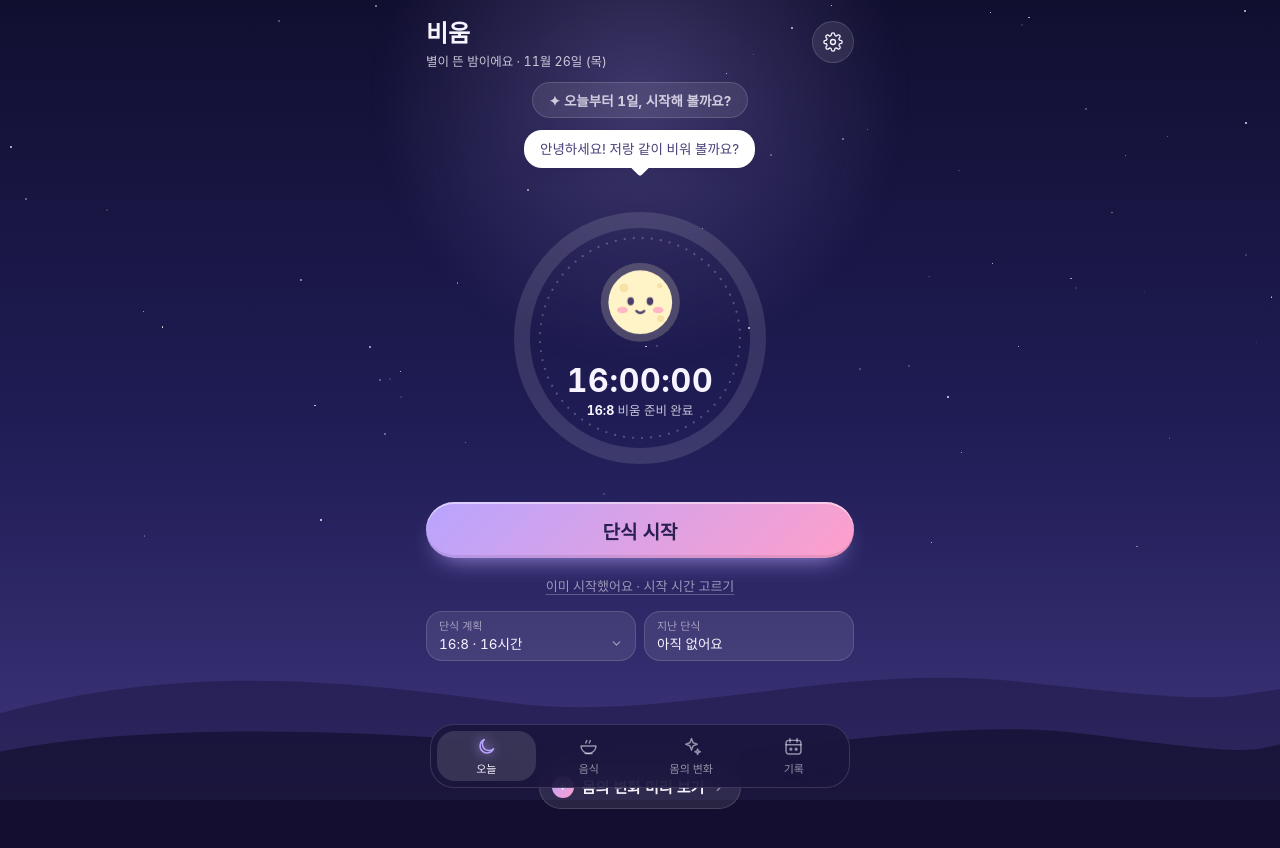
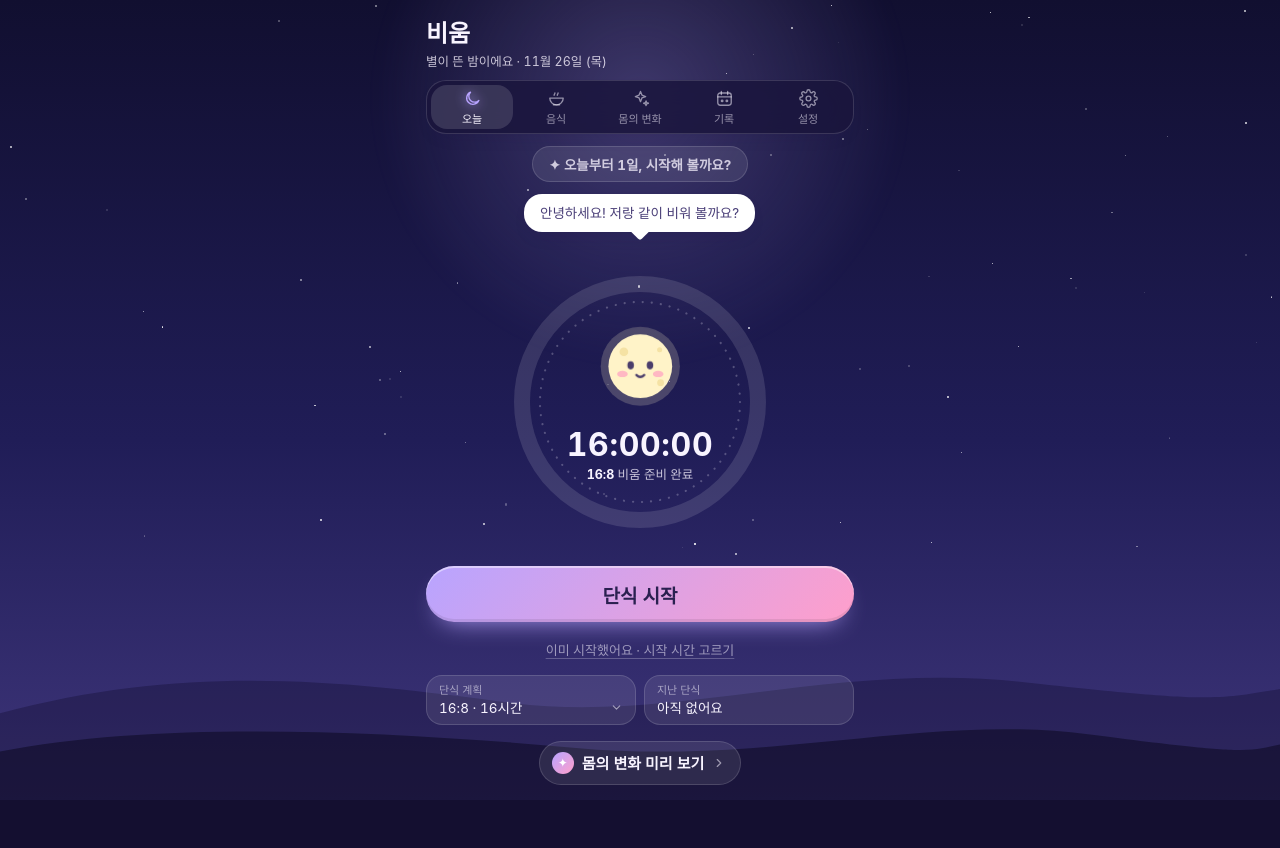
Before and after one commit to EnjuKIM/bium, a plain HTML site: page index.html in a window 1280 px wide. After the commit the page ends 813 px from the top, so only its background shows below. Drawn offline with Linux system fonts and the light colour scheme; a web font is replaced by a local one.

Commit message:
메뉴를 위쪽 고정으로, 설정 탭 추가, 몸의 변화는 자연스러운 위치로
Co-Authored-By: Claude Opus 5.5 <noreply@anthropic.com>

```diff
--- a/index.html
+++ b/index.html
@@ -71,7 +71,7 @@ input,textarea{ font:inherit; color:var(--ink); }
 @keyframes drift{ from{ transform:translateX(-30vw); } to{ transform:translateX(130vw); } }
 
 /* ── 뼈대 ───────────────────────── */
-.app{ max-width:460px; margin:0 auto; padding:calc(var(--sat) + 14px) 16px calc(var(--navh) + var(--sab) + 28px); }
+.app{ max-width:460px; margin:0 auto; padding:calc(var(--sat) + 14px) 16px calc(var(--sab) + 28px); }
 .top{ display:flex; align-items:center; justify-content:space-between; gap:12px; margin-bottom:6px; }
 .brand{ font-family:var(--serif); font-weight:700; font-size:24px; }
 .brand small{ font-family:var(--sans); font-weight:400; font-size:11px; letter-spacing:.02em; color:var(--ink3); margin-left:6px; }
@@ -127,7 +127,7 @@ input,textarea{ font:inherit; color:var(--ink); }
 .rc-sub b{ color:var(--ink); }
 
 #mainBtn{ margin-top:14px; }
-.stage-pill{ display:flex; align-items:center; gap:8px; margin:calc(var(--navh) + var(--sab) + 40px) auto 0; max-width:100%; padding:10px 14px 10px 12px; border-radius:999px; background:var(--glass2);
+.stage-pill{ display:flex; align-items:center; gap:8px; margin:16px auto 0; max-width:100%; padding:10px 14px 10px 12px; border-radius:999px; background:var(--glass2);
   border:1px solid var(--line); font-size:14px; color:var(--ink); -webkit-backdrop-filter:blur(12px); backdrop-filter:blur(12px); }
 .stage-pill .sp-dot{ width:22px; height:22px; flex:0 0 22px; border-radius:50%; display:grid; place-items:center; background:linear-gradient(135deg,var(--acc),var(--acc2)); color:#fff; font-size:12px; }
 .stage-pill b{ font-family:var(--serif); font-weight:700; font-size:15px; }
@@ -276,11 +276,13 @@ input,textarea{ font:inherit; color:var(--ink); }
 .w-chip{ display:flex; align-items:center; gap:6px; padding:5px 6px 5px 10px; border-radius:999px; background:var(--soft); font-size:12px; color:var(--ink2); }
 .w-chip button{ width:20px; height:20px; border-radius:50%; display:grid; place-items:center; color:var(--ink3); }
 
-/* ── 아래 메뉴 ───────────────────── */
-.nav{ position:fixed; left:50%; transform:translateX(-50%); bottom:calc(var(--sab) + 12px); width:min(calc(100% - 32px), 420px); height:var(--navh);
-  display:flex; padding:6px; gap:4px; border-radius:24px; background:var(--navbg); border:1px solid var(--line); -webkit-backdrop-filter:blur(20px) saturate(1.2); backdrop-filter:blur(20px) saturate(1.2); z-index:20; }
-.nav button{ flex:1 1 0; min-width:0; border-radius:18px; display:flex; flex-direction:column; align-items:center; justify-content:center; gap:3px; font-size:11px; color:var(--ink3); transition:background .25s, color .25s; }
-.nav button svg{ width:21px; height:21px; }
+/* ── 위 메뉴 (스크롤해도 위에 붙어 있어요) ── */
+.nav{ position:sticky; top:calc(var(--sat) + 6px); margin:10px 0 4px; width:100%; height:54px;
+  display:flex; padding:4px; gap:2px; border-radius:20px; background:var(--navbg); border:1px solid var(--line); box-shadow:0 8px 22px -16px rgba(30,20,70,.45);
+  -webkit-backdrop-filter:blur(20px) saturate(1.2); backdrop-filter:blur(20px) saturate(1.2); z-index:20; }
+.nav button{ flex:1 1 0; min-width:0; border-radius:16px; display:flex; flex-direction:column; align-items:center; justify-content:center; gap:2px; font-size:11px; white-space:nowrap; color:var(--ink3); transition:background .25s, color .25s; }
+.nav button span{ overflow:hidden; text-overflow:ellipsis; max-width:100%; }
+.nav button svg{ width:19px; height:19px; flex:0 0 19px; }
 .nav button.on{ color:var(--ink); background:var(--soft2); }
 .nav button.on svg{ color:var(--acc); filter:drop-shadow(0 0 6px var(--acc)); }
 
@@ -329,7 +331,7 @@ input,textarea{ font:inherit; color:var(--ink); }
 .sw::after{ content:''; position:absolute; top:3px; left:3px; width:22px; height:22px; border-radius:50%; background:#fff; transition:transform .25s; }
 .sw.on{ background:linear-gradient(135deg,var(--acc),var(--acc2)); }
 .sw.on::after{ transform:translateX(18px); }
-.toast{ position:fixed; left:50%; bottom:calc(var(--sab) + var(--navh) + 26px); transform:translate(-50%, 12px); max-width:calc(100% - 40px); padding:11px 18px; border-radius:999px;
+.toast{ position:fixed; left:50%; bottom:calc(var(--sab) + 24px); transform:translate(-50%, 12px); max-width:calc(100% - 40px); padding:11px 18px; border-radius:999px;
   background:rgba(255,255,255,.94); color:#1b1434; font-size:13.5px; font-weight:600; opacity:0; pointer-events:none; transition:opacity .3s, transform .3s; z-index:60; text-align:center; word-break:keep-all; }
 .toast.show{ opacity:1; transform:translate(-50%, 0); }
 
@@ -365,10 +367,30 @@ input,textarea{ font:inherit; color:var(--ink); }
       <div class="brand">비움</div>
       <div class="date" id="todayLabel"></div>
     </div>
-    <button class="icon-btn" id="btnSettings" aria-label="설정">
-      <svg viewBox="0 0 24 24" fill="none" stroke="currentColor" stroke-width="1.6" stroke-linecap="round" stroke-linejoin="round"><circle cx="12" cy="12" r="3"/><path d="M19.4 15a1.7 1.7 0 0 0 .3 1.8l.1.1a2 2 0 1 1-2.8 2.8l-.1-.1a1.7 1.7 0 0 0-1.8-.3 1.7 1.7 0 0 0-1 1.5V21a2 2 0 1 1-4 0v-.1a1.7 1.7 0 0 0-1.1-1.5 1.7 1.7 0 0 0-1.8.3l-.1.1a2 2 0 1 1-2.8-2.8l.1-.1a1.7 1.7 0 0 0 .3-1.8 1.7 1.7 0 0 0-1.5-1H3a2 2 0 1 1 0-4h.1a1.7 1.7 0 0 0 1.5-1.1 1.7 1.7 0 0 0-.3-1.8l-.1-.1a2 2 0 1 1 2.8-2.8l.1.1a1.7 1.7 0 0 0 1.8.3H9a1.7 1.7 0 0 0 1-1.5V3a2 2 0 1 1 4 0v.1a1.7 1.7 0 0 0 1 1.5 1.7 1.7 0 0 0 1.8-.3l.1-.1a2 2 0 1 1 2.8 2.8l-.1.1a1.7 1.7 0 0 0-.3 1.8V9a1.7 1.7 0 0 0 1.5 1H21a2 2 0 1 1 0 4h-.1a1.7 1.7 0 0 0-1.5 1z"/></svg>
-    </button>
   </header>
+
+  <nav class="nav" id="nav">
+  <button data-view="today" class="on">
+    <svg viewBox="0 0 24 24" fill="none" stroke="currentColor" stroke-width="1.7" stroke-linecap="round" stroke-linejoin="round"><path d="M20 14.5A8 8 0 1 1 9.5 4a6.5 6.5 0 0 0 10.5 10.5z"/></svg>
+    <span>오늘</span>
+  </button>
+  <button data-view="food">
+    <svg viewBox="0 0 24 24" fill="none" stroke="currentColor" stroke-width="1.7" stroke-linecap="round" stroke-linejoin="round"><path d="M3.5 11.5h17a8.5 8.5 0 0 1-17 0z"/><path d="M8 20h8"/><path d="M9 8c0-1.5 1-1.5 1-3M13 8c0-1.5 1-1.5 1-3"/></svg>
+    <span>음식</span>
+  </button>
+  <button data-view="stages">
+    <svg viewBox="0 0 24 24" fill="none" stroke="currentColor" stroke-width="1.7" stroke-linecap="round" stroke-linejoin="round"><path d="M12 3l1.8 4.7L18.5 9.5l-4.7 1.8L12 16l-1.8-4.7L5.5 9.5l4.7-1.8z"/><path d="M19 15l.8 2.2L22 18l-2.2.8L19 21l-.8-2.2L16 18l2.2-.8z"/></svg>
+    <span>몸의 변화</span>
+  </button>
+  <button data-view="log">
+    <svg viewBox="0 0 24 24" fill="none" stroke="currentColor" stroke-width="1.7" stroke-linecap="round" stroke-linejoin="round"><rect x="3.5" y="5" width="17" height="15.5" rx="3"/><path d="M3.5 10h17M8 3v4M16 3v4"/><circle cx="9" cy="15" r="1"/><circle cx="15" cy="15" r="1"/></svg>
+    <span>기록</span>
+  </button>
+  <button id="btnSettings" aria-label="설정">
+    <svg viewBox="0 0 24 24" fill="none" stroke="currentColor" stroke-width="1.7" stroke-linecap="round" stroke-linejoin="round"><circle cx="12" cy="12" r="3"/><path d="M19.4 15a1.7 1.7 0 0 0 .3 1.8l.1.1a2 2 0 1 1-2.8 2.8l-.1-.1a1.7 1.7 0 0 0-1.8-.3 1.7 1.7 0 0 0-1 1.5V21a2 2 0 1 1-4 0v-.1a1.7 1.7 0 0 0-1.1-1.5 1.7 1.7 0 0 0-1.8.3l-.1.1a2 2 0 1 1-2.8-2.8l.1-.1a1.7 1.7 0 0 0 .3-1.8 1.7 1.7 0 0 0-1.5-1H3a2 2 0 1 1 0-4h.1a1.7 1.7 0 0 0 1.5-1.1 1.7 1.7 0 0 0-.3-1.8l-.1-.1a2 2 0 1 1 2.8-2.8l.1.1a1.7 1.7 0 0 0 1.8.3H9a1.7 1.7 0 0 0 1-1.5V3a2 2 0 1 1 4 0v.1a1.7 1.7 0 0 0 1 1.5 1.7 1.7 0 0 0 1.8-.3l.1-.1a2 2 0 1 1 2.8 2.8l-.1.1a1.7 1.7 0 0 0-.3 1.8V9a1.7 1.7 0 0 0 1.5 1H21a2 2 0 1 1 0 4h-.1a1.7 1.7 0 0 0-1.5 1z"/></svg>
+    <span>설정</span>
+  </button>
+  </nav>
 
   <main>
     <!-- 오늘 -->
@@ -414,24 +436,6 @@ input,textarea{ font:inherit; color:var(--ink); }
   </main>
 </div>
 
-<nav class="nav" id="nav">
-  <button data-view="today" class="on">
-    <svg viewBox="0 0 24 24" fill="none" stroke="currentColor" stroke-width="1.7" stroke-linecap="round" stroke-linejoin="round"><path d="M20 14.5A8 8 0 1 1 9.5 4a6.5 6.5 0 0 0 10.5 10.5z"/></svg>
-    <span>오늘</span>
-  </button>
-  <button data-view="food">
-    <svg viewBox="0 0 24 24" fill="none" stroke="currentColor" stroke-width="1.7" stroke-linecap="round" stroke-linejoin="round"><path d="M3.5 11.5h17a8.5 8.5 0 0 1-17 0z"/><path d="M8 20h8"/><path d="M9 8c0-1.5 1-1.5 1-3M13 8c0-1.5 1-1.5 1-3"/></svg>
-    <span>음식</span>
-  </button>
-  <button data-view="stages">
-    <svg viewBox="0 0 24 24" fill="none" stroke="currentColor" stroke-width="1.7" stroke-linecap="round" stroke-linejoin="round"><path d="M12 3l1.8 4.7L18.5 9.5l-4.7 1.8L12 16l-1.8-4.7L5.5 9.5l4.7-1.8z"/><path d="M19 15l.8 2.2L22 18l-2.2.8L19 21l-.8-2.2L16 18l2.2-.8z"/></svg>
-    <span>몸의 변화</span>
-  </button>
-  <button data-view="log">
-    <svg viewBox="0 0 24 24" fill="none" stroke="currentColor" stroke-width="1.7" stroke-linecap="round" stroke-linejoin="round"><rect x="3.5" y="5" width="17" height="15.5" rx="3"/><path d="M3.5 10h17M8 3v4M16 3v4"/><circle cx="9" cy="15" r="1"/><circle cx="15" cy="15" r="1"/></svg>
-    <span>기록</span>
-  </button>
-</nav>
 
 <div class="sheet-wrap" id="sheetWrap"><div class="sheet" id="sheet" role="dialog" aria-modal="true"></div></div>
 <div class="toast" id="toast"></div>
@@ -443,7 +447,7 @@ input,textarea{ font:inherit; color:var(--ink); }
    기록은 이 기기의 브라우저(localStorage)에만 저장돼요.
    ───────────────────────────────────────────── */
 const KEY = 'bium_v1';
-const BUILD = '2026-11-26.11'; // 새 판을 올릴 때마다 바꿔요 → 열려 있던 앱이 알아서 새 판으로 바뀌어요
+const BUILD = '2026-11-26.12'; // 새 판을 올릴 때마다 바꿔요 → 열려 있던 앱이 알아서 새 판으로 바뀌어요
 const H = 36e5, MIN = 6e4, DAY = 864e5;
 const $ = s => document.querySelector(s);
 const esc = s => String(s == null ? '' : s).replace(/[&<>"']/g, c => ({'&':'&amp;','<':'&lt;','>':'&gt;','"':'&quot;',"'":'&#39;'}[c]));
@@ -692,21 +696,9 @@ function fitTime(){
   const box = el.parentElement.clientWidth * 0.94, w = el.offsetWidth;
   if (w > box && box > 0) el.style.transform = `scale(${(box / w).toFixed(3)})`;
 }
-/* 첫 화면이 아래 메뉴와 겹치지 않게: 계획 상자가 메뉴 위에서 끝나도록 필요하면 링을 줄여요 */
+/* 메뉴가 위로 올라가서 아래와 겹칠 일이 없어요 → 시간 글자만 링에 맞춰요 */
 function fitHome(){
   if (view !== 'today') return;
-  const rb = $('#ringBox'), times = $('#times'), nav = $('#nav');
-  if (!rb || !times || !times.offsetParent) return;
-  const bub = $('#bubble');
-  rb.style.width = ''; bub.style.display = '';
-  const overBy = () => times.getBoundingClientRect().bottom + window.scrollY - (nav.getBoundingClientRect().top - 12); // 맨 위로 올렸을 때 기준
-  const shrink = min => {
-    const over = overBy();
-    if (over > 0) rb.style.width = Math.max(min, Math.floor(rb.getBoundingClientRect().width - over)) + 'px';
-  };
-  shrink(190);                                            // 1) 링을 조금 줄이고
-  if (overBy() > 0) { bub.style.display = 'none'; shrink(190); } // 2) 그래도 넘치면 말풍선을 숨기고
-  if (overBy() > 0) shrink(150);                          // 3) 마지막으로 링을 더 줄여요
   timeLen = -1; fitTime();
 }
 window.addEventListener('resize', () => { timeLen = -1; fitHome(); });
```
